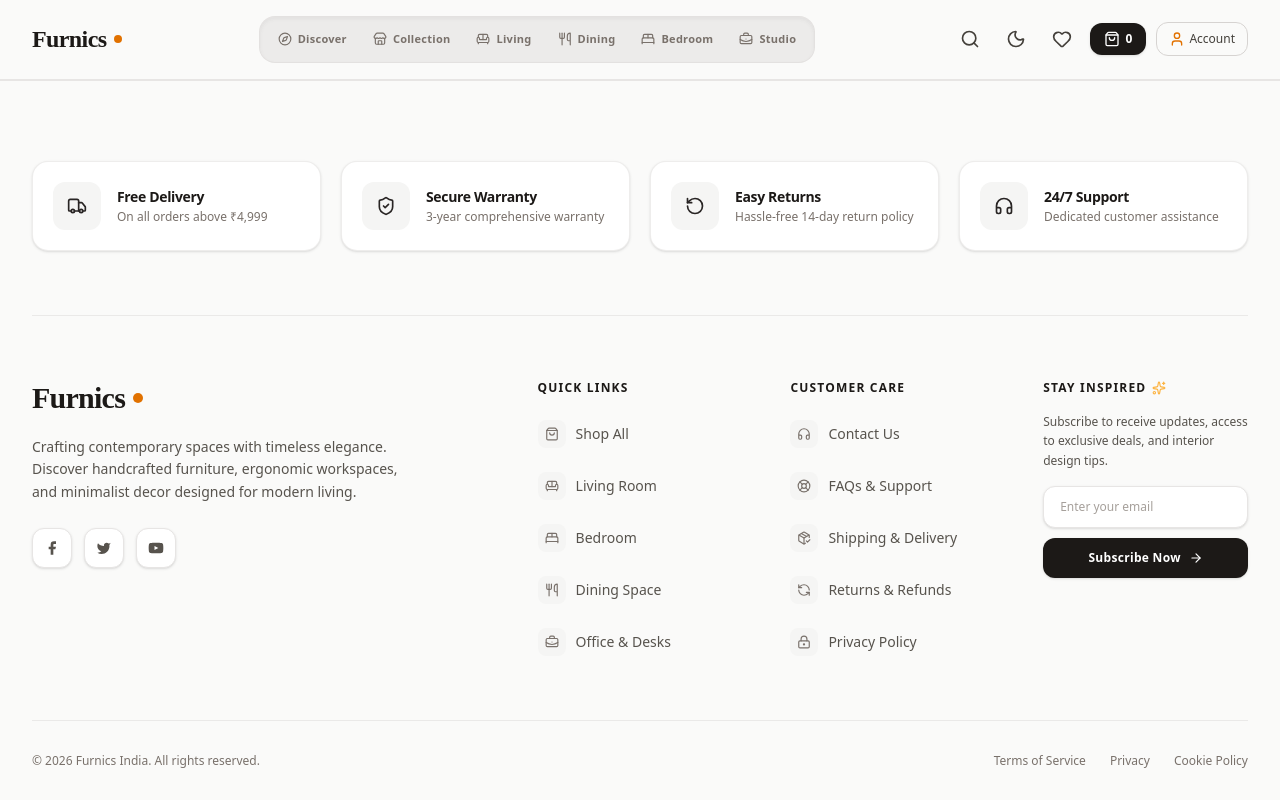
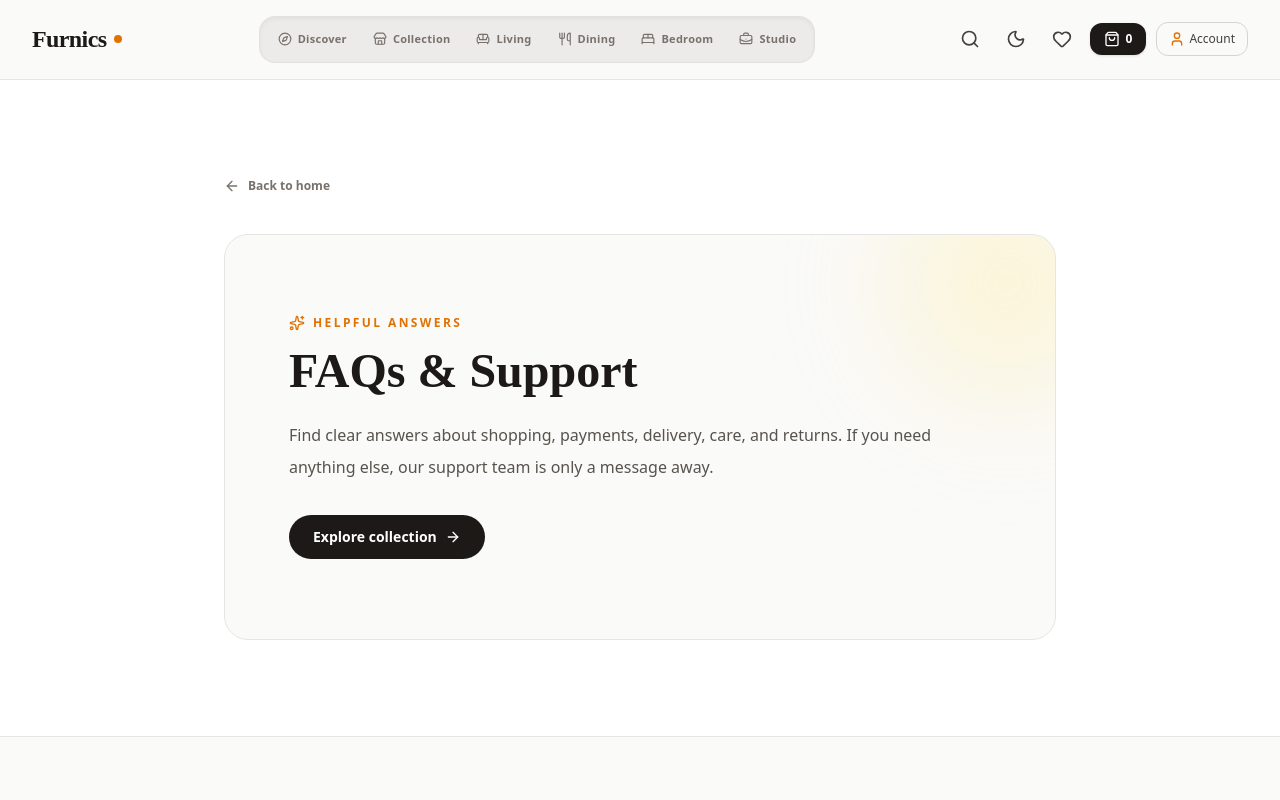
Before and after one commit to dineshgnanavel01-code/dinafurniture, a React (Vite) app: page /#/faq in a window 1280 px wide. Shown: the top 800 px of the page. Built offline with nearby package versions, Linux system fonts and the light colour scheme.

Commit message:
Fix footer navigation and scroll behavior

```diff
--- a/src/App.jsx
+++ b/src/App.jsx
@@ -1,5 +1,5 @@
-import React from 'react';
-import { HashRouter as Router, Routes, Route } from 'react-router-dom';
+import React, { useEffect } from 'react';
+import { HashRouter as Router, Routes, Route, useLocation } from 'react-router-dom';
 import { CartProvider } from './context/CartContext';
 import Navbar from './components/Navbar';
 import Home from './pages/Home';
@@ -8,13 +8,25 @@
 import Cart from './pages/Cart';
 import Checkout from './pages/Checkout';
 import Wishlist from './pages/Wishlist';
+import InfoPage from './pages/InfoPage';
 import { Footer } from './components/Footer';
+
+function ScrollToTop() {
+  const { pathname, search } = useLocation();
+
+  useEffect(() => {
+    window.scrollTo({ top: 0, left: 0, behavior: 'smooth' });
+  }, [pathname, search]);
+
+  return null;
+}
 
 export default function App() {
   return (
     <CartProvider>
       <Router>
         <div className="min-h-screen bg-white dark:bg-stone-900 text-stone-900 dark:text-stone-100 font-sans transition-colors duration-300">
+          <ScrollToTop />
           <Navbar />
           <Routes>
             <Route path="/" element={<Home />} />
@@ -23,6 +35,11 @@
             <Route path="/cart" element={<Cart />} />
             <Route path="/wishlist" element={<Wishlist />} />
             <Route path="/checkout" element={<Checkout />} />
+            <Route path="/contact" element={<InfoPage title="Contact Us" eyebrow="We are here to help" description="Have a question about an order, product, or delivery? Our customer care team is ready to help you create a more comfortable space." />} />
+            <Route path="/faq" element={<InfoPage title="FAQs & Support" eyebrow="Helpful answers" description="Find clear answers about shopping, payments, delivery, care, and returns. If you need anything else, our support team is only a message away." />} />
+            <Route path="/shipping" element={<InfoPage title="Shipping & Delivery" eyebrow="Delivered with care" description="We carefully prepare every order and keep you updated from checkout to doorstep delivery." />} />
+            <Route path="/returns" element={<InfoPage title="Returns & Refunds" eyebrow="Shop with confidence" description="If a piece is not the right fit for your home, our straightforward return support is here to make the next step simple." />} />
+            <Route path="/privacy" element={<InfoPage title="Privacy Policy" eyebrow="Your trust matters" description="We respect your privacy and use your information only to provide a safe, thoughtful shopping experience." />} />
           </Routes>
           <Footer />
         </div>
--- /dev/null
+++ b/src/pages/InfoPage.jsx
@@ -0,0 +1,29 @@
+import React from 'react';
+import { Link } from 'react-router-dom';
+import { ArrowLeft, ArrowRight, Sparkles } from 'lucide-react';
+
+export default function InfoPage({ title, eyebrow, description }) {
+  return (
+    <main className="max-w-4xl mx-auto px-4 sm:px-6 lg:px-8 py-16 sm:py-24 animate-fade-in" style={{ fontFamily: 'var(--font-primary)' }}>
+      <Link to="/" className="inline-flex items-center gap-2 text-xs font-semibold text-stone-500 hover:text-amber-600 transition-colors mb-10">
+        <ArrowLeft className="w-4 h-4" />
+        Back to home
+      </Link>
+      <section className="relative overflow-hidden rounded-3xl border border-stone-200 dark:border-stone-800 bg-stone-50 dark:bg-stone-800/40 px-6 py-16 sm:px-16 sm:py-20">
+        <div className="absolute -right-16 -top-16 h-56 w-56 rounded-full bg-amber-200/30 dark:bg-amber-500/10 blur-3xl" />
+        <div className="relative max-w-2xl">
+          <div className="flex items-center gap-2 text-amber-600 dark:text-amber-400 text-xs font-bold uppercase tracking-[0.2em] mb-4">
+            <Sparkles className="w-4 h-4" />
+            {eyebrow}
+          </div>
+          <h1 className="text-4xl sm:text-5xl font-bold text-stone-900 dark:text-white" style={{ fontFamily: 'var(--font-secondary)' }}>{title}</h1>
+          <p className="mt-6 text-base leading-8 text-stone-600 dark:text-stone-300">{description}</p>
+          <Link to="/shop" className="mt-8 inline-flex items-center gap-2 rounded-full bg-stone-900 px-6 py-3 text-sm font-semibold text-white transition hover:bg-amber-600 dark:bg-stone-100 dark:text-stone-900 dark:hover:bg-amber-500 dark:hover:text-white">
+            Explore collection
+            <ArrowRight className="w-4 h-4" />
+          </Link>
+        </div>
+      </section>
+    </main>
+  );
+}
```
